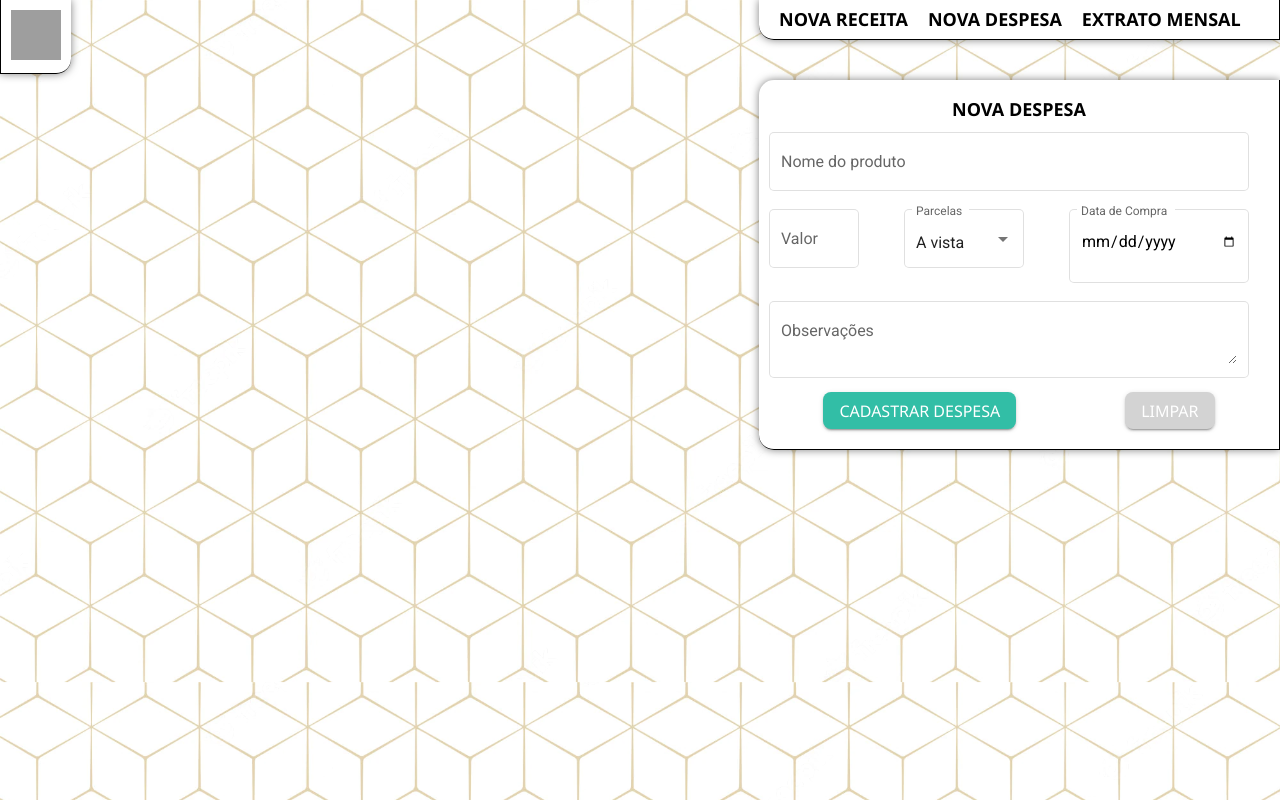
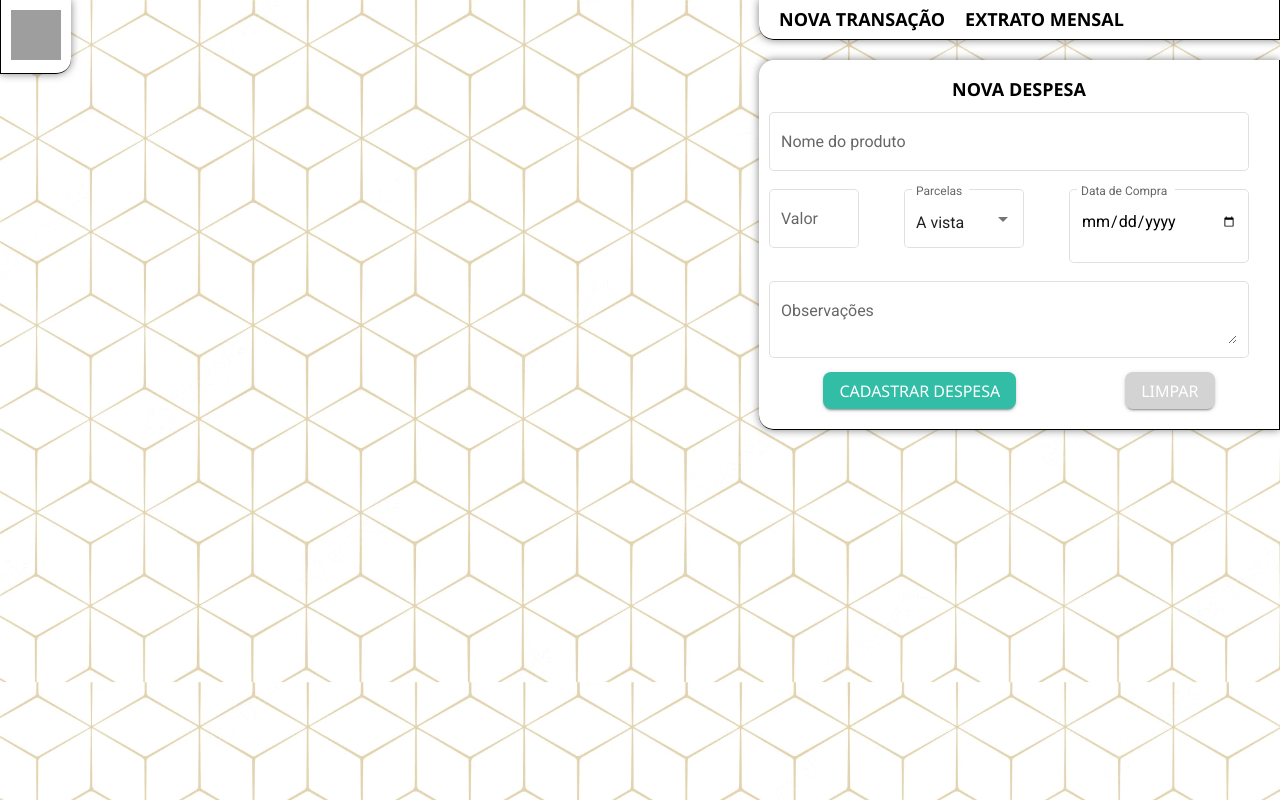
Before and after one commit to vmarcante/BGM, an Angular app: page /home in a window 1280 px wide. Built offline with nearby package versions, Linux system fonts and the light colour scheme; grey boxes are pictures that could not be loaded.

Commit message:
Modulo despesa renomeado

```diff
--- a/src/app/app.component.html
+++ b/src/app/app.component.html
@@ -8,8 +8,7 @@
   <div class="box-links">
     <nav>
       <ul>
-        <li><a routerLink="['/routePath']" routerLinkActive="pagina-atual">Nova Receita</a></li>
-        <li><a routerLink="['/routePath']" routerLinkActive="pagina-atual">Nova Despesa</a></li>
+        <li><a routerLink="['/routePath']" routerLinkActive="pagina-atual">Nova Transação</a></li>
         <li><a routerLink="['/routePath']" routerLinkActive="pagina-atual">Extrato Mensal</a></li>
       </ul>
     </nav>
--- a/src/app/app.module.ts
+++ b/src/app/app.module.ts
@@ -6,13 +6,13 @@ import { AppRoutingModule } from './app-routing.module';
 import { AppComponent } from './app.component';
 import { HomeComponent } from './home/home.component';
 import { BrowserAnimationsModule } from '@angular/platform-browser/animations';
-import { DespesaRapida } from './home/despesa-rapida/despesa-rapida.component';
+import { NovaDespesaComponent } from './home/nova-despesa/nova-despesa.component';
 
 @NgModule({
   declarations: [
     AppComponent,
     HomeComponent,
-    DespesaRapida
+    NovaDespesaComponent
   ],
   imports: [
     BrowserModule,
--- a/src/app/home/home.component.html
+++ b/src/app/home/home.component.html
@@ -1 +1 @@
-<app-despesa-rapida></app-despesa-rapida>
+<app-nova-despesa></app-nova-despesa>
--- a/src/app/home/despesa-rapida/despesa-rapida.component.scss
+++ b/src/app/home/nova-despesa/nova-despesa.component.scss
@@ -4,7 +4,7 @@
   padding: 10px;
   position: absolute;
   right: 0;
-  top: 80px;
+  top: 60px;
   border-color: black;
   border: solid;
   border-width: 0px 1px 1px 0px;
```
Also changed, not shown: src/app/home/nova-despesa/nova-despesa.component.ts (renamed from src/app/home/despesa-rapida/despesa-rapida.component.ts, +4 -4 lines), src/app/home/nova-despesa/nova-despesa.component.html (renamed from src/app/home/despesa-rapida/despesa-rapida.component.html), 1 other file (tests, documents, lock files or other folders).
